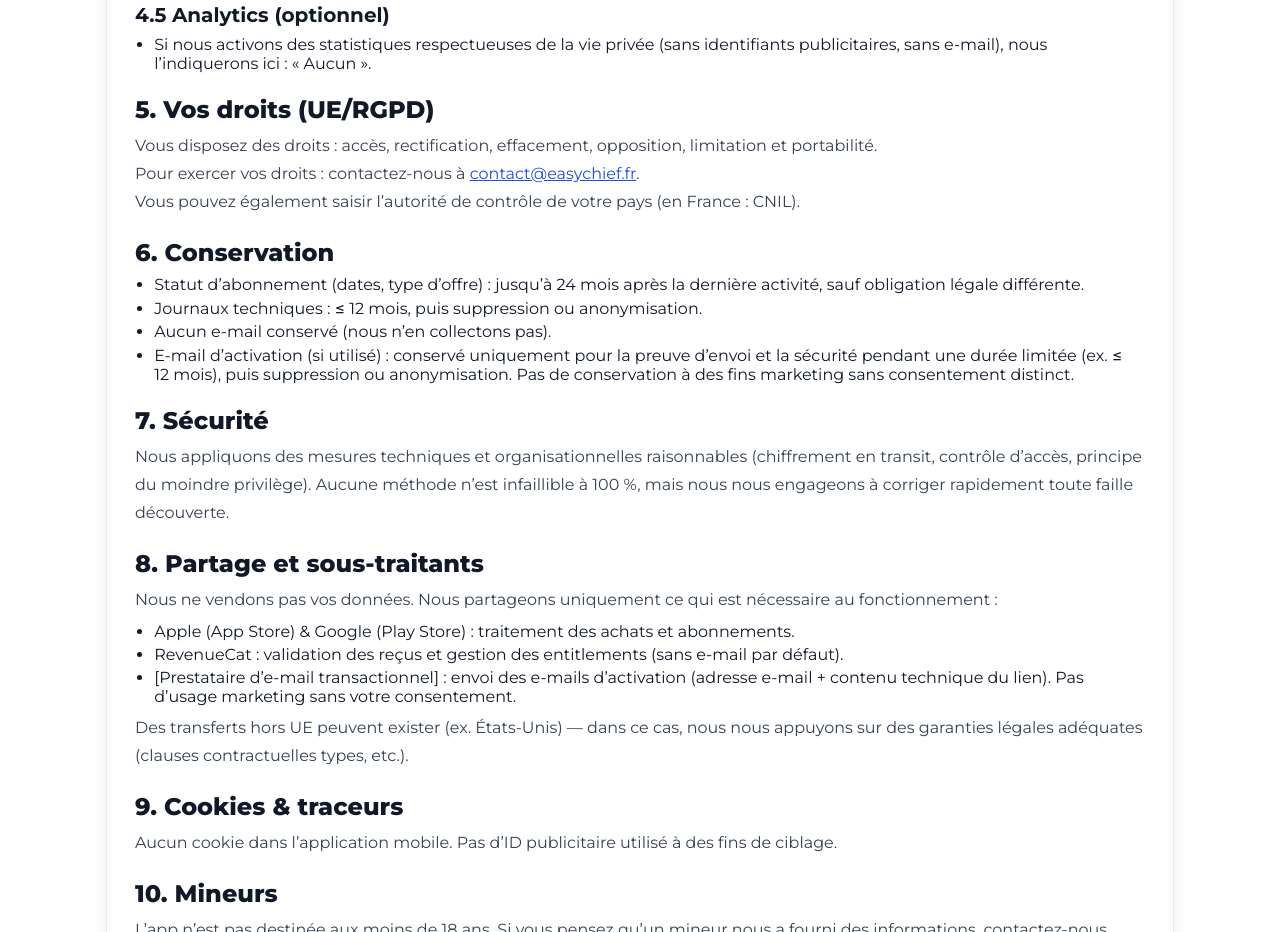
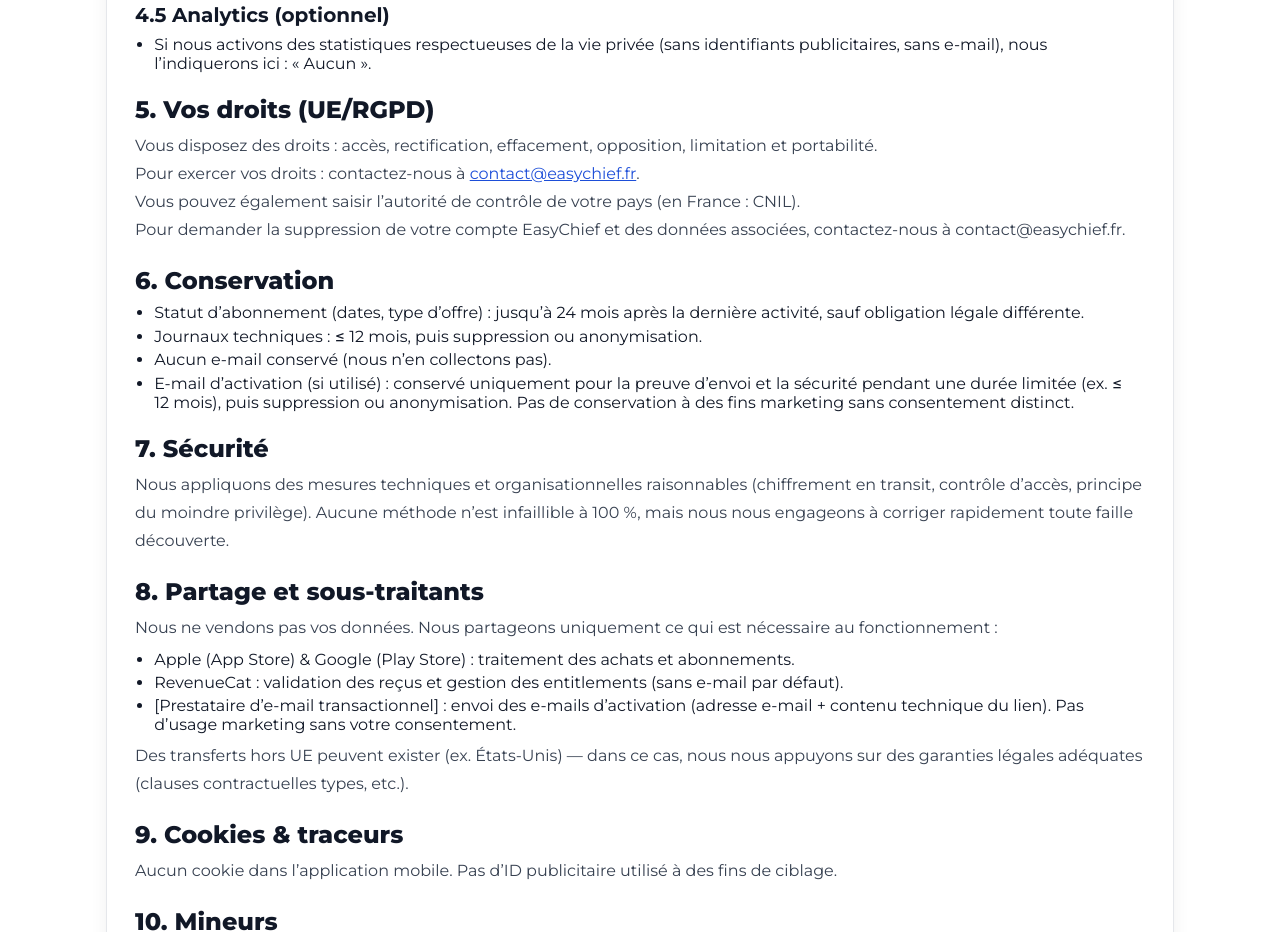
Before and after one commit to easychief/easyweb, a plain HTML site: page politique-confidentialite.html in a window 1280 px wide. Shown: the part 2414-3346 px from the top of the page. Drawn offline with Linux system fonts and the light colour scheme.

Commit message:
rgpd apple

```diff
--- a/politique-confidentialite.html
+++ b/politique-confidentialite.html
@@ -397,7 +397,10 @@
         <h2>5. Vos droits (UE/RGPD)</h2>
         <p>Vous disposez des droits : accès, rectification, effacement, opposition, limitation et portabilité.<br>
         Pour exercer vos droits : contactez-nous à <a href="mailto:contact@easychief.fr">contact@easychief.fr</a>.<br>
-        Vous pouvez également saisir l’autorité de contrôle de votre pays (en France : CNIL).</p>
+        Vous pouvez également saisir l’autorité de contrôle de votre pays (en France : CNIL).<br>
+        Pour demander la suppression de votre compte EasyChief et des données associées, contactez-nous à contact@easychief.fr.
+      </p>
+
 
         <h2>6. Conservation</h2>
         <ul>
@@ -405,6 +408,7 @@
           <li>Journaux techniques : ≤ 12&nbsp;mois, puis suppression ou anonymisation.</li>
           <li>Aucun e-mail conservé (nous n’en collectons pas).</li>
           <li>E-mail d’activation (si utilisé) : conservé uniquement pour la preuve d’envoi et la sécurité pendant une durée limitée (ex. ≤ 12&nbsp;mois), puis suppression ou anonymisation. Pas de conservation à des fins marketing sans consentement distinct.</li>
+
         </ul>
 
         <h2>7. Sécurité</h2>
```
